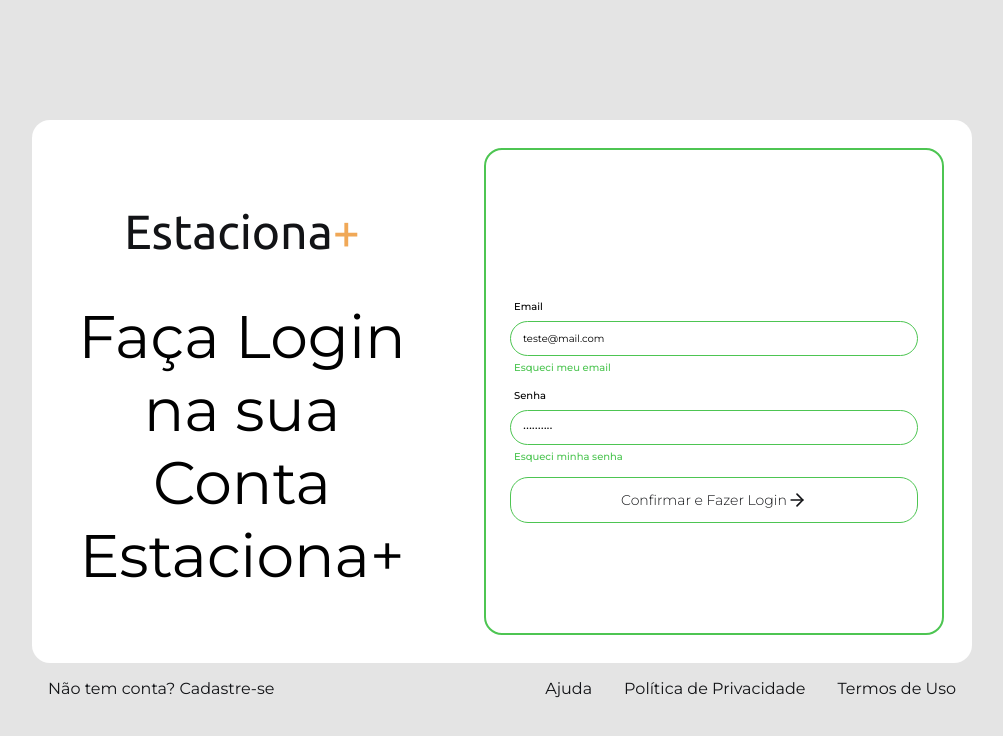
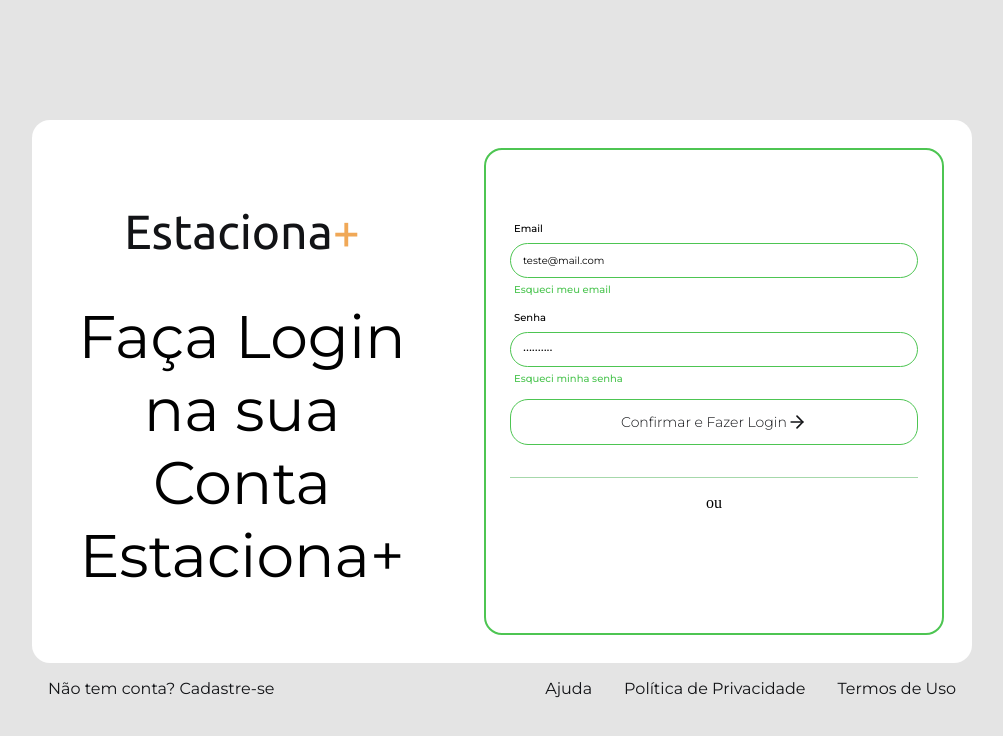
Before and after one commit to estaciona-mais/webapp, a React (Vite) app: page /login in a window 1280 px wide. Shown: the top 736 px of the page, without its empty margins (138-1141 px from the left). Built offline with nearby package versions, Linux system fonts and the light colour scheme; no server answers.

Commit message:
feat: implementa login com Google

```diff
--- a/package.json
+++ b/package.json
@@ -11,6 +11,7 @@
     "fmt": "prettier . --write"
   },
   "dependencies": {
+    "@react-oauth/google": "^0.13.5",
     "axios": "^1.20.0",
     "lucide-react": "^1.52.0",
     "react": "^19.2.8",
--- a/src/contexts/AuthContext.jsx
+++ b/src/contexts/AuthContext.jsx
@@ -1,6 +1,7 @@
 import { createContext, useContext, useState } from "react";
 import {
   loginComApi as authLogin,
+  loginComGoogle as authLoginGoogle,
   logout as authLogout,
 } from "../services/api/auth";
 
@@ -31,13 +32,16 @@ const AuthProvider = ({ children }) => {
   const login = async (email, senha) =>
     iniciarSessao(await authLogin(email, senha));
 
+  const loginComGoogle = async (credential) =>
+    iniciarSessao(await authLoginGoogle(credential));
+
   const logout = () => {
     authLogout();
     setUsuario(null);
   };
 
   return (
-    <AuthContext.Provider value={{ usuario, login, logout }}>
+    <AuthContext.Provider value={{ usuario, login, loginComGoogle, logout }}>
       {children}
     </AuthContext.Provider>
   );
--- a/src/main.jsx
+++ b/src/main.jsx
@@ -3,15 +3,18 @@ import { createRoot } from "react-dom/client";
 import { BrowserRouter } from "react-router-dom";
 import App from "./App.jsx";
 import { AuthProvider } from "./contexts/AuthContext.jsx";
+import { GoogleOAuthProvider } from "@react-oauth/google";
 
 import "./styles/main.css";
 
 createRoot(document.getElementById("root")).render(
   <StrictMode>
-    <BrowserRouter>
-      <AuthProvider>
-        <App />
-      </AuthProvider>
-    </BrowserRouter>
+    <GoogleOAuthProvider clientId={import.meta.env.VITE_GOOGLE_CLIENT_ID}>
+      <BrowserRouter>
+        <AuthProvider>
+          <App />
+        </AuthProvider>
+      </BrowserRouter>
+    </GoogleOAuthProvider>
   </StrictMode>,
 );
--- a/src/pages/Login/Login.css
+++ b/src/pages/Login/Login.css
@@ -1,6 +1,16 @@
 .form__login {
   height: 487px;
+  width: 100%;
   justify-content: center;
+}
+
+.form__login__outros-logins {
+  display: flex;
+  flex-direction: column;
+  align-items: center;
+  margin: 2em 0;
+  border-top: solid 1px var(--secundaria);
+  padding: 1em 0;
 }
 
 .link__ajuda {
--- a/src/pages/Login/Login.jsx
+++ b/src/pages/Login/Login.jsx
@@ -3,6 +3,8 @@ import { useNavigate } from "react-router-dom";
 import AreaForms from "../../components/AreaForms/AreaForms";
 import { useAuth } from "../../contexts/AuthContext";
 import { ArrowRight } from "lucide-react";
+import { GoogleLogin } from "@react-oauth/google";
+
 import "./Login.css";
 
 export default function Login() {
@@ -10,7 +12,7 @@ export default function Login() {
   const [dados, setDados] = useState(dadosEsperados);
   const [aviso, setAviso] = useState("");
 
-  const { login } = useAuth();
+  const { login, loginComGoogle } = useAuth();
   const navigate = useNavigate();
 
   function atualizarCampos(e) {
@@ -26,6 +28,15 @@ export default function Login() {
       navigate("/dashboard");
     } catch (erro) {
       setAviso(erro.message);
+    }
+  }
+
+  async function aoEntrarComGoogle(res) {
+    try {
+      await loginComGoogle(res.credential);
+      navigate("/dashboard");
+    } catch (err) {
+      setAviso(err.message);
     }
   }
 
@@ -77,6 +88,14 @@ export default function Login() {
         <button type="submit" className="btn btn__submit">
           Confirmar e Fazer Login <ArrowRight size={20} />
         </button>
+
+        <div className="form__login__outros-logins">
+          <p>ou</p>
+          <GoogleLogin
+            onSuccess={aoEntrarComGoogle}
+            onError={() => setAviso("O login com o Google foi interrompido.")}
+          />
+        </div>
       </form>
     </AreaForms>
   );
--- a/src/services/api/auth.js
+++ b/src/services/api/auth.js
@@ -2,6 +2,9 @@ import api from "./conn.js";
 
 const loginComApi = async (email, senha) =>
   await api.post("/api/auth/login", { email, senha }, void 0);
+
+const loginComGoogle = async (credential) =>
+  await api.post("/api/auth/google", { credential });
 
 const logout = () => {
   localStorage.removeItem("token");
@@ -12,4 +15,4 @@ const cadastrar = async (nome, email, senha) => {
   await api.post("/api/usuarios", { nome, email, senha });
 };
 
-export { loginComApi, logout, cadastrar };
+export { loginComApi, loginComGoogle, logout, cadastrar };
```
Also changed, not shown: 2 other files (tests, documents, lock files or other folders).
